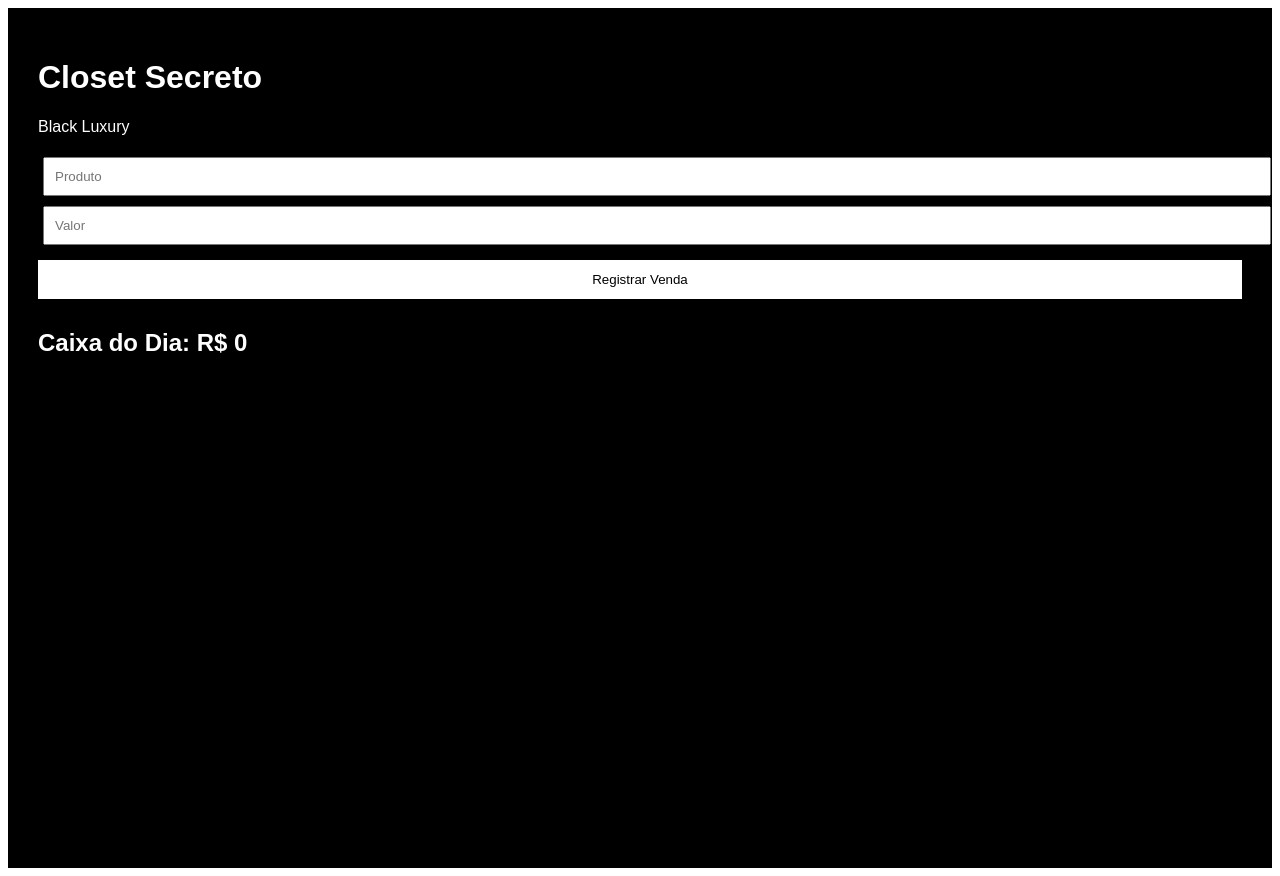
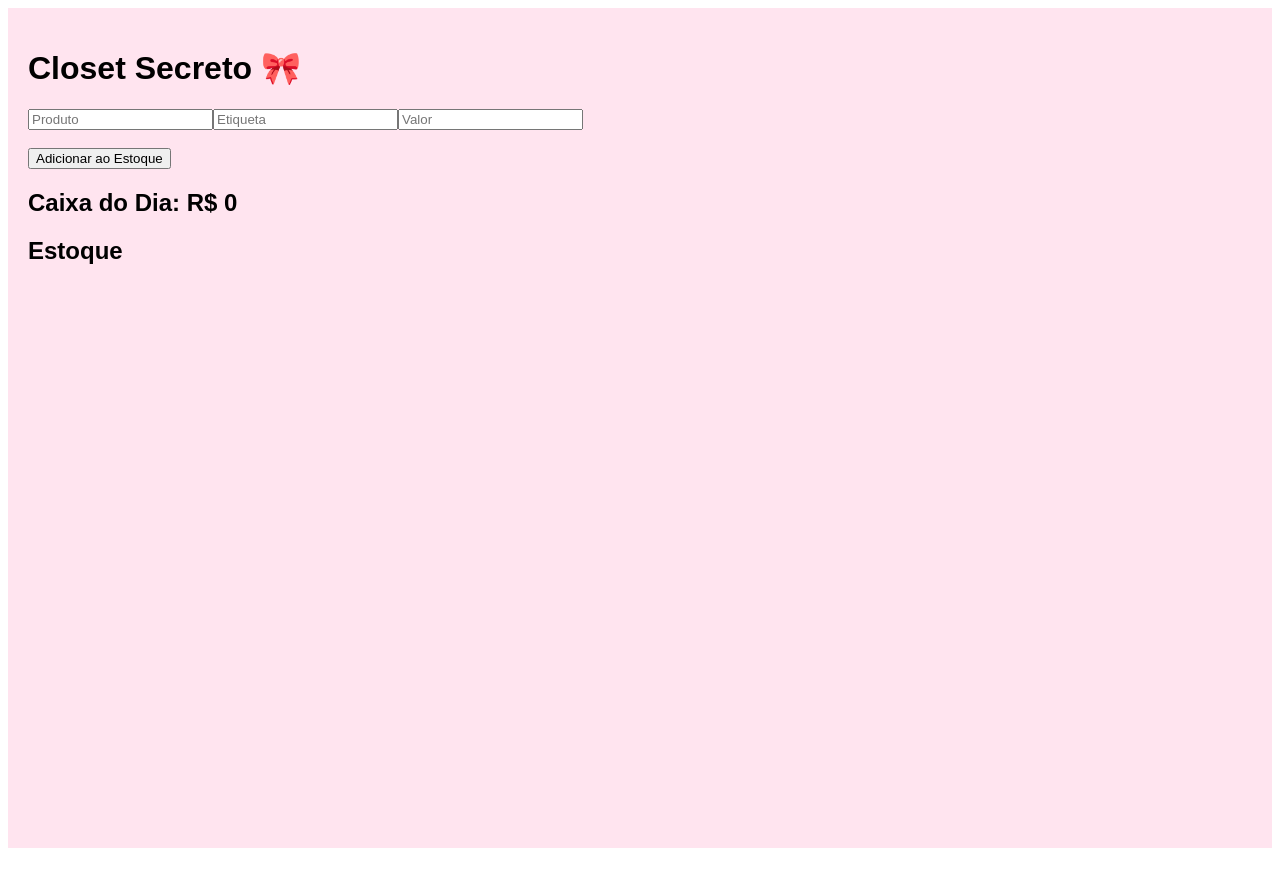
Before and after one commit to casaldaestetica-blip/CLOSET-SECRETO, a Next.js app: page / in a window 1280 px wide. Built offline with nearby package versions, Linux system fonts and the light colour scheme.

Commit message:
Update index.js

```diff
--- a/pages/index.js
+++ b/pages/index.js
@@ -2,73 +2,95 @@ import { useState } from "react";
 
 export default function Home() {
   const [produto, setProduto] = useState("");
+  const [etiqueta, setEtiqueta] = useState("");
   const [valor, setValor] = useState("");
-  const [vendas, setVendas] = useState([]);
+  const [nome, setNome] = useState("");
+  const [telefone, setTelefone] = useState("");
+  const [estoque, setEstoque] = useState([]);
+  const [caixa, setCaixa] = useState(0);
 
-  function vender() {
+  function addProduto() {
     if (!produto || !valor) return;
-
-    setVendas([
-      ...vendas,
-      {
-        produto,
-        valor
-      }
+    setEstoque([
+      ...estoque,
+      { produto, etiqueta, valor, qtd: 1 }
     ]);
-
     setProduto("");
+    setEtiqueta("");
     setValor("");
   }
 
-  const total = vendas.reduce((s, item) => s + Number(item.valor), 0);
+  function vender(item) {
+    const msg =
+`Parabéns pela escolha ✨
+
+Afinal exclusividade são pra poucas 💖`;
+
+    const link =
+`https://wa.me/5541987149001?text=${encodeURIComponent(msg)}`;
+
+    setCaixa(caixa + Number(item.valor));
+
+    setEstoque(
+      estoque.map((p) =>
+        p.produto === item.produto
+          ? { ...p, qtd: p.qtd - 1 }
+          : p
+      )
+    );
+
+    window.open(link, "_blank");
+  }
 
   return (
     <div style={{
-      background:"#000",
-      color:"#fff",
+      background:"#ffe4ef",
       minHeight:"100vh",
-      padding:"30px",
+      padding:"20px",
       fontFamily:"Arial"
     }}>
-      <h1>Closet Secreto</h1>
-      <p>Black Luxury</p>
+      <h1>Closet Secreto 🎀</h1>
 
-      <input
-        placeholder="Produto"
+      <input placeholder="Produto"
         value={produto}
-        onChange={(e)=>setProduto(e.target.value)}
-        style={{padding:"10px",margin:"5px",width:"100%"}}
-      />
+        onChange={(e)=>setProduto(e.target.value)} />
 
-      <input
-        placeholder="Valor"
+      <input placeholder="Etiqueta"
+        value={etiqueta}
+        onChange={(e)=>setEtiqueta(e.target.value)} />
+
+      <input placeholder="Valor"
         value={valor}
-        onChange={(e)=>setValor(e.target.value)}
-        style={{padding:"10px",margin:"5px",width:"100%"}}
-      />
+        onChange={(e)=>setValor(e.target.value)} />
 
-      <button
-        onClick={vender}
-        style={{
-          padding:"12px",
-          width:"100%",
-          background:"#fff",
-          color:"#000",
-          border:"none",
-          marginTop:"10px"
-        }}>
-        Registrar Venda
+      <br /><br />
+
+      <button onClick={addProduto}>
+        Adicionar ao Estoque
       </button>
 
-      <h2 style={{marginTop:"30px"}}>Caixa do Dia: R$ {total}</h2>
+      <h2>Caixa do Dia: R$ {caixa}</h2>
 
-      {vendas.map((item,i)=>(
-        <div key={i} style={{
-          border:"1px solid #333",
-          padding:"10px",
-          marginTop:"10px"
-        }}>
-          {item.produto} - R$ {item.valor}
+      <h2>Estoque</h2>
+
+      {estoque.map((item,i)=>(
+        <div key={i}
+          style={{
+            background:"#fff",
+            padding:"10px",
+            margin:"10px 0",
+            borderRadius:"10px"
+          }}>
+          {item.produto} |
+          Etiqueta: {item.etiqueta} |
+          R$ {item.valor} |
+          Qtd: {item.qtd}
+
+          <br /><br />
+
+          <button onClick={()=>vender(item)}>
+            Fechar Venda 💖
+          </button>
         </div>
       ))}
     </div>
```
